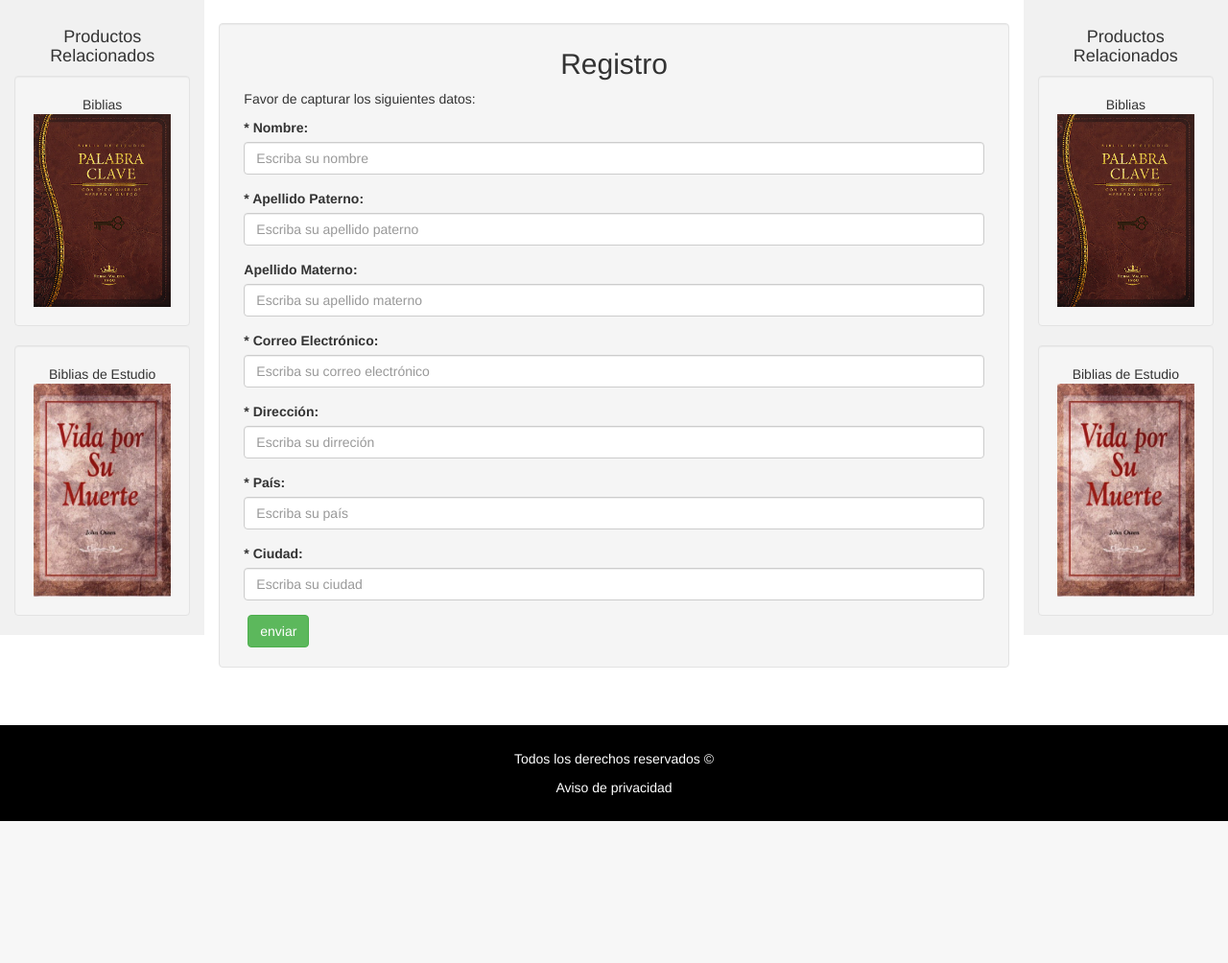
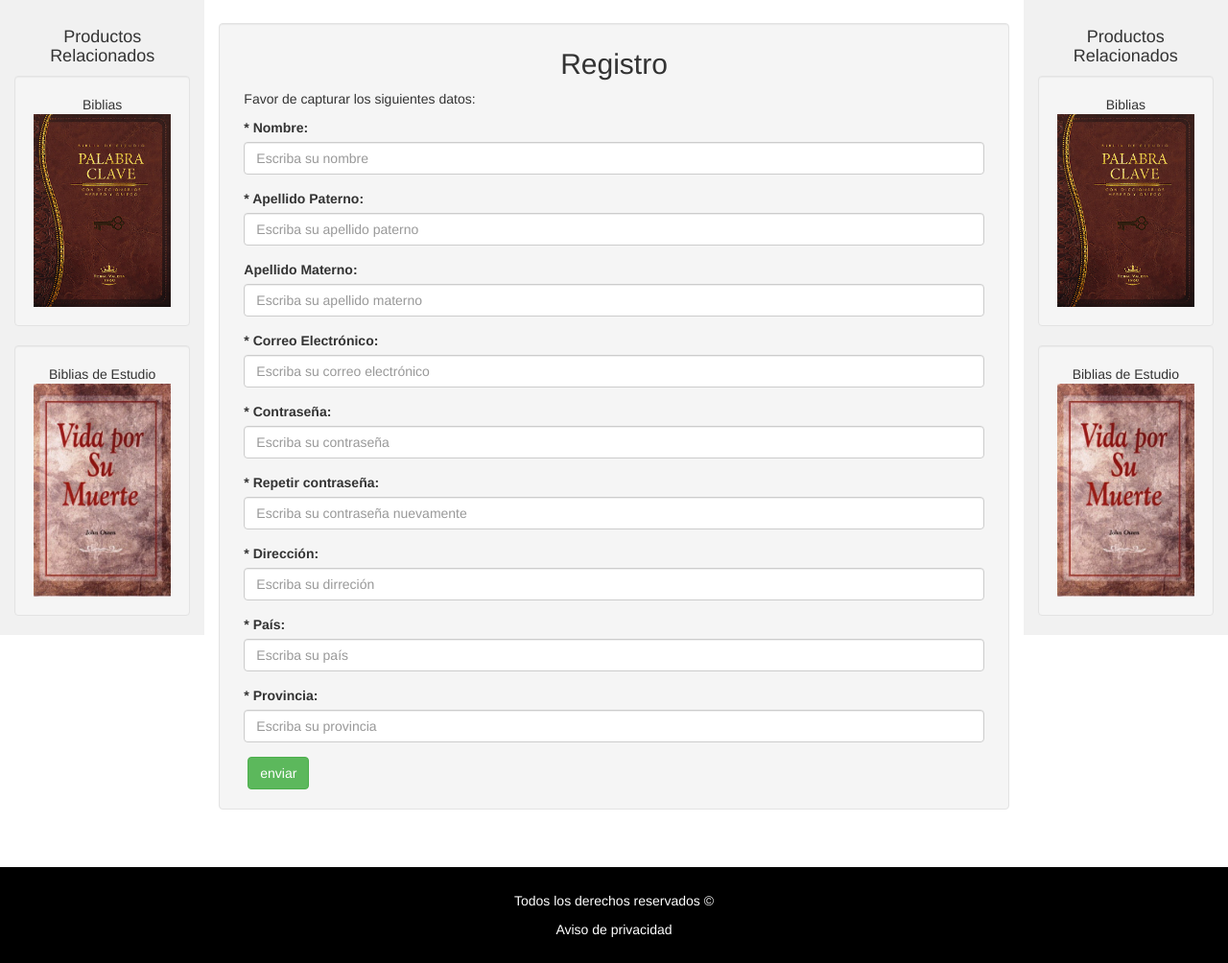
Before and after one commit to josealsola29/SolaScripturaECommerce, a PHP site: page /registro.php in a window 1280 px wide. Shown: the part 53-1057 px from the top of the page at 96% size. Before the commit the page ends 909 px from the top, so only its background shows below. Run offline with PHP 8.4, Linux system fonts and the light colour scheme; some libraries are stand-ins or nearby versions.

```diff
--- a/registro.php
+++ b/registro.php
@@ -1,16 +1,62 @@
 <?php
-require "php/conn.php";
-if(isset($_POST["nombre"])){
-	$nombre = $_POST["nombre"];
-	$nombre = $_POST["nombre"];
-	$nombre = $_POST["nombre"];
-	$nombre = $_POST["nombre"];
-	$nombre = $_POST["nombre"];
-	$nombre = $_POST["nombre"];
-	$nombre = $_POST["nombre"];
-	$nombre = $_POST["nombre"];
-}
+	require "php/conn.php";
+	$errores=array();
+	if(isset($_POST["nombre"])){
+		$nombre =			$_POST["nombre"];
+		$apellidoPaterno = 	$_POST["apellidoPaterno"];
+		$apellidoMaterno = 	$_POST["apellidoMaterno"];
+		$email = 			$_POST["email"];
+		$contraseña1 = 		$_POST["contraseña1"];
+		$contraseña2 = 		$_POST["contraseña2"];
+		$direccion = 		$_POST["direccion"];
+		$pais = 			$_POST["pais"];
+		$provincia = 		$_POST["provincia"];
+
+		if($nombre == ""){
+			$errores[0] = 	"Alerta! . . . Se requiere el nombre del usuario >:c";
+		}else if($apellidoPaterno == ""){
+			$errores[1]=	"Alerta! . . . Se requiere el apellido paterno del usuario >:c";
+		}else if($email == ""){
+			$errores[2]=	"Alerta! . . . Se requiere el email del usuario >:c";
+		}else if($direccion == ""){
+			$errores[3]=	"Alerta! . . . Se requiere la dirección del usuario >:c";
+		}else if($pais == ""){
+			$errores[4]=	"Alerta! . . . Se requiere país del usuario >:c";
+		}else if($provincia == ""){
+			$errores[5]=	"Alerta! . . . Se requiere la provincia del usuario >:c";
+		}else if($contraseña1 !== $contraseña2){
+			$errores[10]=	"Alerta! . . . Se requiere que las claves sean idénticas. >:c";
+		}else{
+			if(validarCorreo ($email, $conn)){
+				$clave = hash_hmac("sha512",$contraseña1,"soybatman");
+				$sql = "INSERT INTO usuarios VALUES (0,";
+				$sql .= "'".$nombre.			"', '".$clave."', '".$apellidoPaterno."',";
+				$sql .= "'".$apellidoMaterno.	"', '".$email.			"', ";
+				$sql .= "'".$direccion.			"', '".$pais.			"', ";
+				$sql .= "'".$provincia.			"')";
+
+				if(mysqli_query($conn,$sql)){
+					header("location: registroGracias.php");
+				}else {
+					$errores[9] = "Alerta! . . . Se  ha producido un error en la a la base de datos >:c";
+				}
+			}else {
+				$errores[8] = "Alerta! . . . El correo ya esta en uso. >:/";
+			}
+		}
+	}
+
+	function validarCorreo($email, $conn){
+		$sql 		= "SELECT * FROM usuarios WHERE email='".$email."'";
+		$resultado 	= mysqli_query($conn,$sql);
+		//Numero de renglones que trae el resultado
+		$numFilas 	= mysqli_num_rows($resultado);
+		//Si el numero de renglones es igual a 0 retornar true, de lo contrio retornar 0
+		$consulta 	= ($numFilas == 0) ? true : false;
+		return $consulta;
+		}
 ?>
+
 <!DOCTYPE html>
 <html lang="en">
 <head>
@@ -78,6 +124,15 @@ if(isset($_POST["nombre"])){
 				<!--  ************************C O L U M N A*********************         -->
 				<div class="col-sm-8 text-left">
                     <div class="well" id="contenedor">
+						<?php
+							if(count($errores)>0){
+								print '<div class="alert alert-danger">';
+								foreach ($errores as $key => $valor) {
+									print "<strong>* ".$valor."</strong>";
+								}
+								print '</div>';
+							}
+						?>
                         <h2 class="text-center">Registro</h2>
                         <p> Favor de capturar los siguientes datos: </p>
                         <form action="registro.php" method="post">
@@ -100,10 +155,18 @@ if(isset($_POST["nombre"])){
                                     <label for="email">			* Correo Electrónico:</label>
                                     <input type="email" 			name="email" 			id="email" 			class="form-control" 	 	placeholder="Escriba su correo electrónico"/>
                             </div>
+                            <div class="form-group text-left">
+                                    <label for="contraseña1">			* Contraseña:</label>
+                                    <input type="password" 			name="contraseña1" 			id="contraseña1" 			class="form-control" 	 	placeholder="Escriba su contraseña"/>
+                            </div>
+                            <div class="form-group text-left">
+                                    <label for="contraseña2">			* Repetir contraseña:</label>
+                                    <input type="password" 			name="contraseña2" 			id="contraseña2" 			class="form-control" 	 	placeholder="Escriba su contraseña nuevamente"/>
+                            </div>
 
                             <div class="form-group text-left">
-                                    <label for="dirrecion">			* Dirección:</label>
-                                    <input type="text" 			name="dirrecion" 			id="dirrecion" 			class="form-control" 	 	placeholder="Escriba su dirreción"/>
+                                    <label for="direccion">			* Dirección:</label>
+                                    <input type="text" 			name="direccion" 			id="direccion" 			class="form-control" 	 	placeholder="Escriba su dirreción"/>
                             </div>
 
                             <div class="form-group text-left">
@@ -112,8 +175,8 @@ if(isset($_POST["nombre"])){
                             </div>
 
                             <div class="form-group text-left">
-                                    <label for="ciudad">			* Ciudad:</label>
-                                    <input type="text" 			name="ciudad" 			    id="ciudad" 			class="form-control" 	 	placeholder="Escriba su ciudad"/>
+                                    <label for="provincia">			* Provincia:</label>
+                                    <input type="text" 			name="provincia" 			    id="provincia" 			class="form-control" 	 	placeholder="Escriba su provincia"/>
                             </div>
 
 
@@ -152,9 +215,5 @@ if(isset($_POST["nombre"])){
 		<p> Todos los derechos reservados &copy;</p>
 		<a href="aviso.php">Aviso de privacidad</a>
 	</footer>
-
-
-
-
 </body>
 </html>
```
